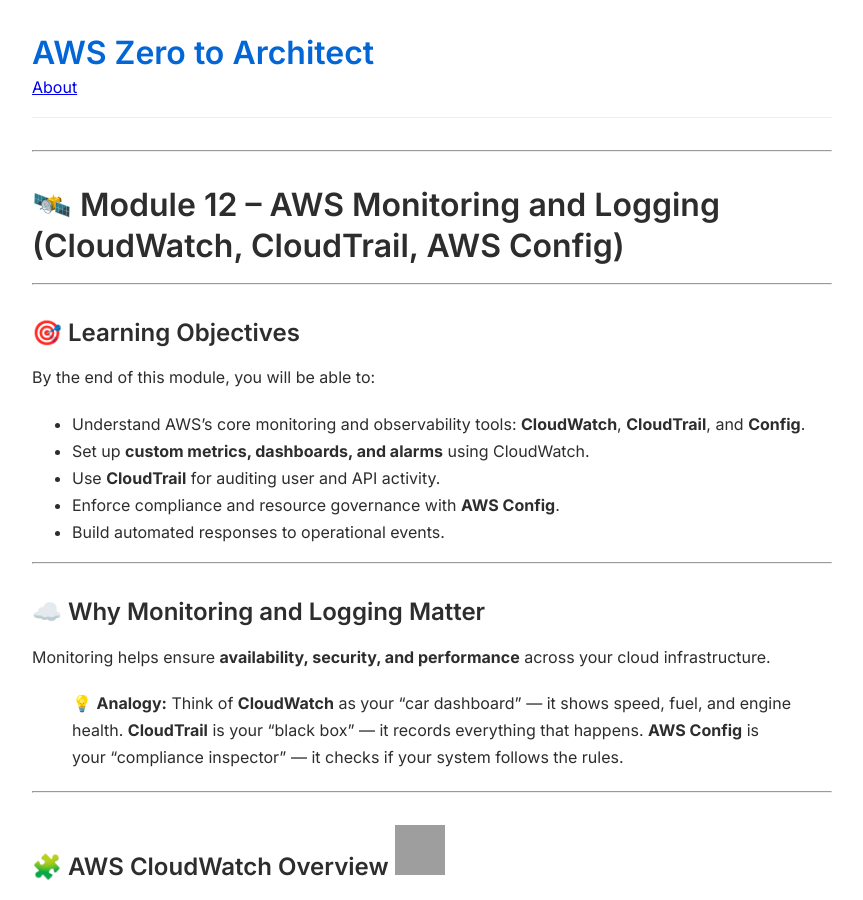
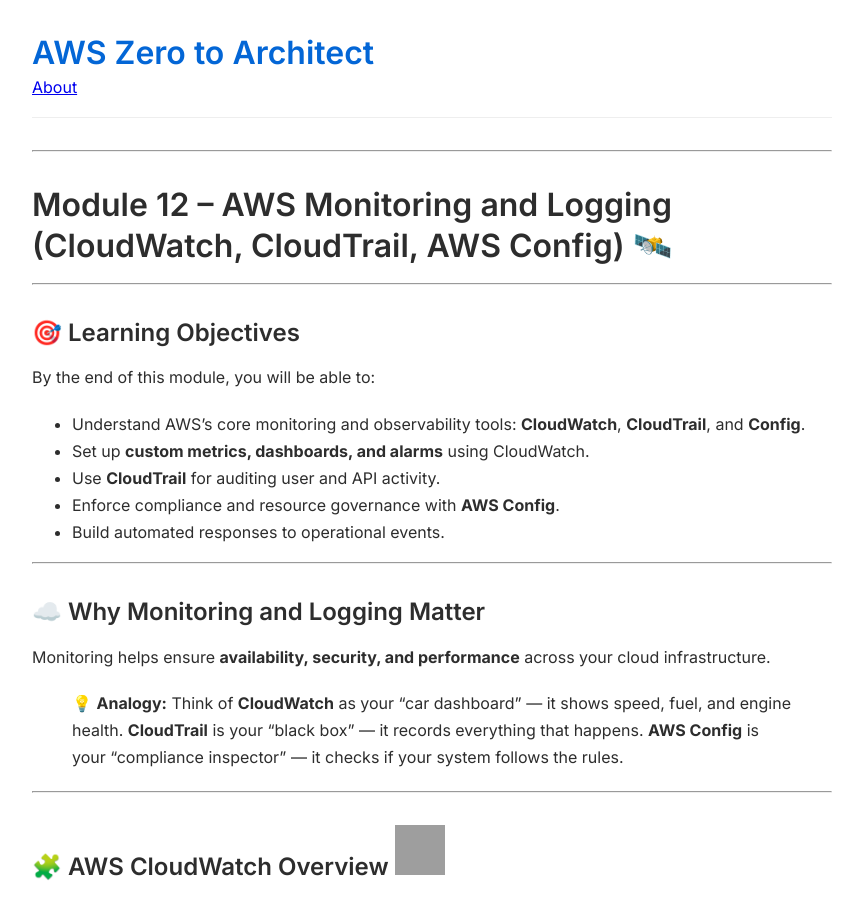
Before and after one commit to asiandevs/aws-zero-to-architect-blog, a Jekyll site: the page built from _posts/2025-11-09-module12-aws-monitoring-and-logging-cloudwatch-cloudtrail-config.md, in a window 1280 px wide and 900 px high. Shown: the whole window, without its empty margins (208-1071 px from the left). Built offline with Jekyll 4.4.1, drawn with Linux system fonts in a browser that asks for light colours; grey boxes are pictures that could not be loaded.

```diff
--- a/_posts/2025-11-09-module12-aws-monitoring-and-logging-cloudwatch-cloudtrail-config.md
+++ b/_posts/2025-11-09-module12-aws-monitoring-and-logging-cloudwatch-cloudtrail-config.md
@@ -9,7 +9,7 @@ description: "Monitoring, logging, and compliance using CloudWatch, CloudTrail,
 
 ---
 
-# 🛰️ Module 12 – AWS Monitoring and Logging (CloudWatch, CloudTrail, AWS Config)
+#  Module 12 – AWS Monitoring and Logging (CloudWatch, CloudTrail, AWS Config) 🛰️
 
 ---
 
```
